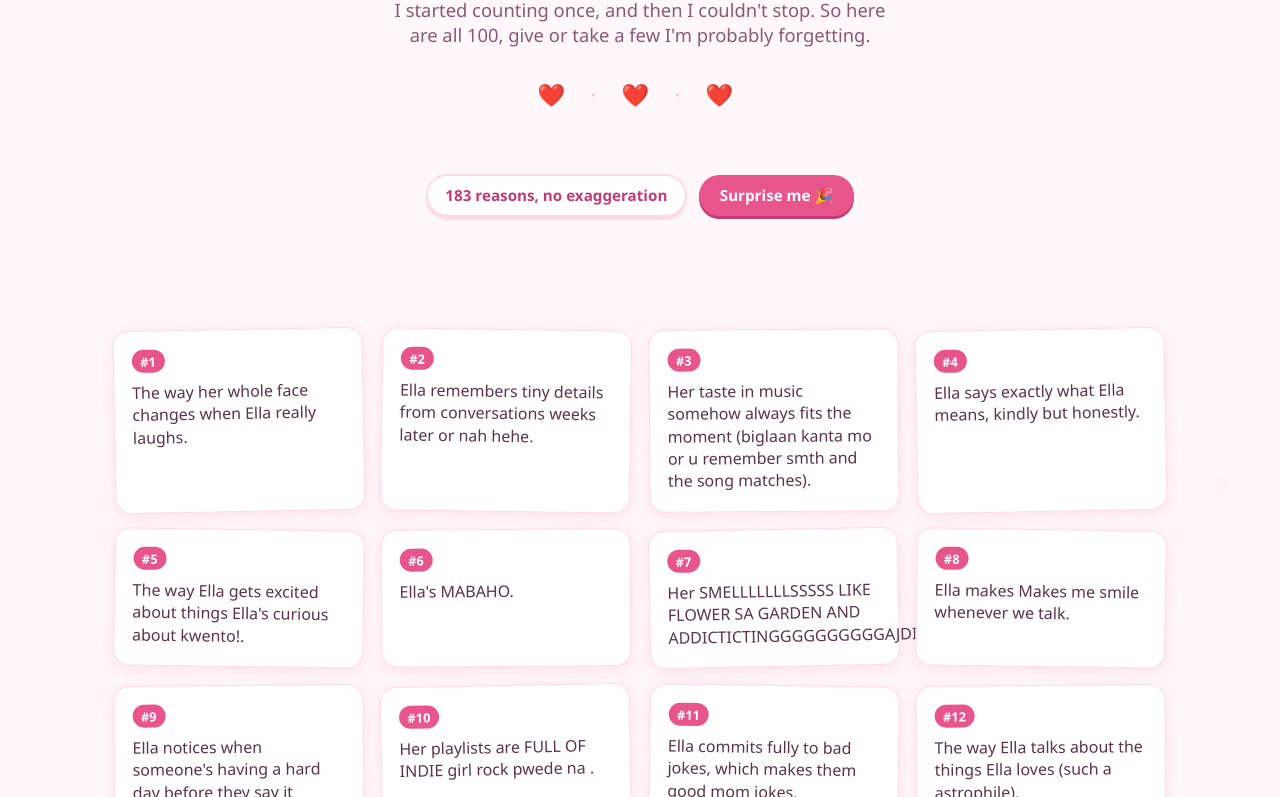
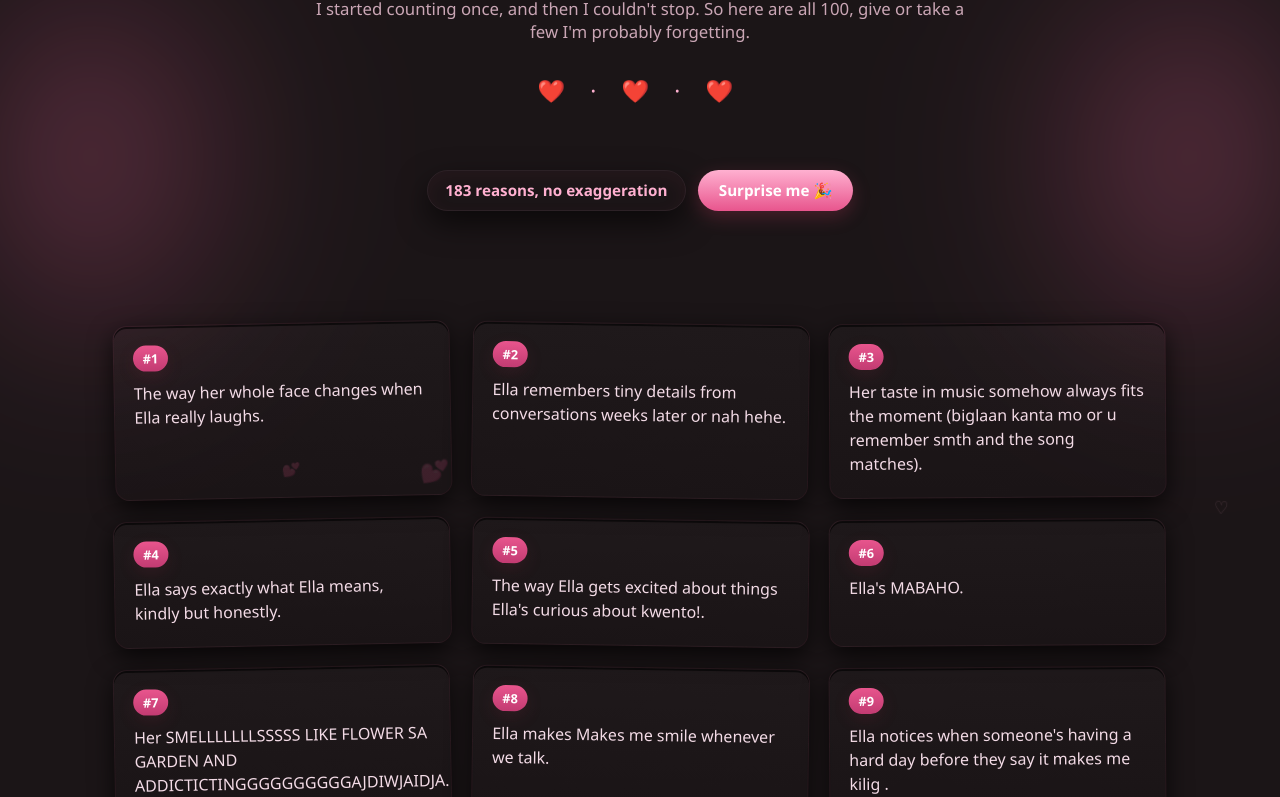
Before and after one commit to voltersa/ilikeellasomuch, a plain HTML site: page index.html in a window 1280 px wide. Shown: the part 243-1040 px from the top of the page. Drawn offline with Linux system fonts and the light colour scheme.

Commit message:
Style: dark theme + pink side glow (update)

```diff
--- a/index.html
+++ b/index.html
@@ -6,37 +6,47 @@
   <title>100 Reasons I Like Ella</title>
 <style>
   :root{
-    --cream:#FFF7FA;
-    --pink-soft:#FFD9E8;
-    --blush:#FFB8D9;
-    --rose:#E8558D;
-    --berry:#C23B72;
-    --gold:#F6C453;
-    --ink:#5A3348;
-    --card:#FFFFFF;
+    /* dark/pink theme */
+    --bg:#1b1517;           /* page background */
+    --panel:#0f0d0e;        /* card background */
+    --pink-100:#ffd9e8;
+    --pink-300:#ffb0d0;
+    --pink-500:#e8558d;
+    --pink-700:#c23b72;
+    --gold:#f6c453;
+    --text:#f3dbe6;         /* main text */
+    --muted:#caa6b5;
+    --card:#110f10;
   }
   *{box-sizing:border-box;}
   html{scroll-behavior:smooth;}
   body{
     margin:0;
-    background:var(--cream);
-    color:var(--ink);
+    background:var(--bg);
+    color:var(--text);
     font-family:'Segoe UI', Tahoma, Geneva, Verdana, sans-serif;
     overflow-x:hidden;
   }
 
-  /* floating hearts background */
+  /* strong pink side glows */
+  .glow{
+    position:fixed; top:0; bottom:0; width:22vw; pointer-events:none; z-index:0; filter:blur(80px); mix-blend-mode:screen;
+  }
+  .glow-left{ left:0; background: radial-gradient(circle at 20% 50%, rgba(232,85,141,0.45), rgba(232,85,141,0.18) 25%, transparent 55%); }
+  .glow-right{ right:0; background: radial-gradient(circle at 80% 50%, rgba(232,85,141,0.45), rgba(232,85,141,0.18) 25%, transparent 55%); }
+
+  /* floating hearts background (subtle on dark) */
   .floaters{
     position:fixed; inset:0; pointer-events:none; z-index:0; overflow:hidden;
   }
   .floaters span{
     position:absolute; bottom:-10%;
-    font-size:22px; color:var(--blush); opacity:.55;
+    font-size:20px; color:var(--pink-300); opacity:.18;
     animation: rise linear infinite;
   }
   @keyframes rise{
     0%{ transform:translateY(0) rotate(0deg); opacity:0; }
-    10%{ opacity:.55; }
+    10%{ opacity:.18; }
     100%{ transform:translateY(-120vh) rotate(25deg); opacity:0; }
   }
   @media (prefers-reduced-motion: reduce){
@@ -53,41 +63,44 @@
   .hero .eyebrow{
     font-family:'Segoe Print', 'Bradley Hand', cursive;
     font-size:1.6rem;
-    color:var(--berry);
+    color:var(--pink-300);
     display:block;
     margin-bottom:.25rem;
     transform:rotate(-2deg);
+    opacity:.95;
   }
   .hero h1{
     font-family:'Segoe UI', Tahoma, Geneva, Verdana, sans-serif;
-    font-weight:700;
+    font-weight:900;
     font-size:clamp(2.6rem, 7vw, 5rem);
     margin:0;
     line-height:1.05;
-    color:var(--rose);
-    text-shadow: 3px 3px 0 var(--pink-soft);
+    color:var(--pink-100);
+    /* bold pink 3D effect */
+    text-shadow: 6px 6px 0 var(--pink-700), 3px 3px 0 rgba(0,0,0,0.45);
+    letter-spacing:0.5px;
   }
   .hero h1 .num{
-    color:var(--berry);
-    -webkit-text-stroke: 1px var(--berry);
+    color:var(--pink-100);
+    -webkit-text-stroke: 1px rgba(0,0,0,0.45);
   }
   .hero p.sub{
-    max-width:520px;
+    max-width:680px;
     margin:1.1rem auto 0;
-    font-size:1.15rem;
-    color:#8a5a72;
+    font-size:1.05rem;
+    color:var(--muted);
   }
   .heart-divider{
     margin:2rem auto 0;
     font-size:1.4rem;
-    color:var(--blush);
+    color:var(--pink-300);
     letter-spacing:.6rem;
   }
 
   /* COUNTER / SHUFFLE BAR */
   .toolbar{
     position:relative; z-index:1;
-    max-width:640px;
+    max-width:740px;
     margin:0 auto 2.5rem;
     padding:0 1.5rem;
     display:flex;
@@ -97,31 +110,31 @@
     flex-wrap:wrap;
   }
   .pill{
-    background:var(--card);
-    border:2px solid var(--pink-soft);
+    background:transparent;
+    border:1px solid rgba(255,182,211,0.08);
     border-radius:999px;
     padding:.6rem 1.1rem;
-    font-weight:600;
+    font-weight:700;
     font-size:.95rem;
-    color:var(--berry);
-    box-shadow: 0 3px 0 var(--pink-soft);
+    color:var(--pink-300);
+    box-shadow: 0 6px 18px rgba(200,60,110,0.06) inset, 0 12px 30px rgba(0,0,0,0.6);
   }
   #shuffleBtn{
     cursor:pointer;
-    background:var(--rose);
+    background:linear-gradient(180deg,var(--pink-300),var(--pink-500));
     color:white;
     border:none;
     border-radius:999px;
     padding:.65rem 1.3rem;
     font-family:'Segoe UI', Tahoma, Geneva, Verdana, sans-serif;
-    font-weight:700;
+    font-weight:800;
     font-size:.95rem;
-    box-shadow:0 3px 0 var(--berry);
-    transition: transform .12s ease;
+    box-shadow:0 6px 18px rgba(194,59,94,0.28);
+    transition: transform .12s ease, box-shadow .12s ease;
   }
-  #shuffleBtn:hover{ transform: translateY(-2px); }
-  #shuffleBtn:active{ transform: translateY(1px); box-shadow:0 1px 0 var(--berry); }
-  #shuffleBtn:focus-visible, .pill:focus-visible{ outline:3px solid var(--gold); outline-offset:2px; }
+  #shuffleBtn:hover{ transform: translateY(-3px); box-shadow:0 12px 32px rgba(194,59,94,0.38); }
+  #shuffleBtn:active{ transform: translateY(1px); box-shadow:0 6px 12px rgba(194,59,94,0.22); }
+  #shuffleBtn:focus-visible, .pill:focus-visible{ outline:3px solid rgba(246,196,83,0.14); outline-offset:2px; }
 
   /* SPOTLIGHT (shuffle result) */
   #spotlight{
@@ -133,15 +146,15 @@
   }
   #spotlight .box{
     display:inline-block;
-    background:var(--card);
-    border:2px dashed var(--rose);
+    background:linear-gradient(180deg, rgba(255,255,255,0.02), rgba(255,255,255,0.01));
+    border:1px dashed rgba(232,85,141,0.12);
     border-radius:20px;
     padding:1.1rem 1.6rem;
     font-family:'Segoe Print', 'Bradley Hand', cursive;
-    font-size:1.5rem;
-    color:var(--berry);
+    font-size:1.25rem;
+    color:var(--pink-300);
     transform:rotate(-1deg);
-    box-shadow:0 6px 0 var(--pink-soft);
+    box-shadow:0 10px 40px rgba(232,85,141,0.06);
   }
 
   /* GRID */
@@ -151,70 +164,66 @@
     margin:0 auto;
     padding:0 1.5rem 5rem;
     display:grid;
-    grid-template-columns:repeat(auto-fill, minmax(230px,1fr));
-    gap:1.1rem;
+    grid-template-columns:repeat(auto-fill, minmax(300px,1fr));
+    gap:1.3rem;
   }
   .card{
-    background:var(--card);
-    border-radius:16px;
-    padding:1.1rem 1.1rem 1.2rem;
-    box-shadow:0 4px 14px rgba(232,85,141,0.12);
-    border:1px solid var(--pink-soft);
+    background:linear-gradient(180deg, rgba(255,255,255,0.02), rgba(0,0,0,0.03));
+    border-radius:14px;
+    padding:1.2rem 1.2rem 1.4rem;
+    box-shadow:0 8px 24px rgba(0,0,0,0.7), 0 2px 0 rgba(0,0,0,0.6) inset;
+    border:1px solid rgba(232,85,141,0.06);
     position:relative;
-    transition: transform .15s ease, box-shadow .15s ease;
+    transition: transform .18s cubic-bezier(.2,.9,.2,1), box-shadow .18s ease;
+    color:var(--text);
   }
   .card:nth-child(3n+1){ transform:rotate(-1.1deg); }
   .card:nth-child(3n+2){ transform:rotate(0.8deg); }
   .card:nth-child(3n){ transform:rotate(-0.4deg); }
   .card:hover{
-    transform: translateY(-4px) rotate(0deg) scale(1.02);
-    box-shadow:0 10px 22px rgba(232,85,141,0.22);
+    transform: translateY(-6px) rotate(0deg) scale(1.02);
+    box-shadow:0 20px 50px rgba(194,59,94,0.26);
     z-index:2;
   }
   .card .badge{
     font-family:'Segoe UI', Tahoma, Geneva, Verdana, sans-serif;
-    font-weight:600;
+    font-weight:700;
     font-size:.8rem;
     color:white;
-    background:var(--rose);
+    background:linear-gradient(180deg,var(--pink-500),var(--pink-700));
     display:inline-block;
-    padding:.15rem .55rem;
+    padding:.25rem .6rem;
     border-radius:999px;
-    margin-bottom:.55rem;
+    margin-bottom:.6rem;
+    box-shadow:0 6px 18px rgba(194,59,94,0.12);
   }
   .card p{
     margin:0;
     font-size:1rem;
-    line-height:1.4;
-    color:var(--ink);
+    line-height:1.5;
+    color:var(--text);
   }
-
-  /* EDIT NOTE */
-  .note{
-    max-width:640px;
-    margin:0 auto 3rem;
-    padding:1.2rem 1.5rem;
-    background:#fff;
-    border-left:5px solid var(--gold);
-    border-radius:10px;
-    font-size:.95rem;
-    color:#7a5063;
-    position:relative; z-index:1;
-  }
-  .note strong{ color:var(--berry); }
 
   footer{
     position:relative; z-index:1;
     text-align:center;
-    padding:2.5rem 1.5rem 3.5rem;
+    padding:3rem 1.5rem 4.5rem;
     font-family:'Segoe Print', 'Bradley Hand', cursive;
-    font-size:1.4rem;
-    color:var(--berry);
+    font-size:1.2rem;
+    color:var(--pink-300);
+  }
+
+  /* responsive tweaks */
+  @media (max-width:520px){
+    .grid{ grid-template-columns:1fr; padding:0 1rem 4rem; }
+    .hero h1{ font-size:2.4rem; }
   }
 </style>
 </head>
 <body>
 
+<div class="glow glow-left" aria-hidden="true"></div>
+<div class="glow glow-right" aria-hidden="true"></div>
 <div class="floaters" id="floaters"></div>
 
 <section class="hero">
@@ -244,8 +253,8 @@
     const s = document.createElement('span');
     s.textContent = heartChars[i % heartChars.length];
     s.style.left = Math.random()*100 + '%';
-    s.style.fontSize = (14 + Math.random()*20) + 'px';
-    s.style.animationDuration = (10 + Math.random()*14) + 's';
+    s.style.fontSize = (14 + Math.random()*18) + 'px';
+    s.style.animationDuration = (12 + Math.random()*16) + 's';
     s.style.animationDelay = (Math.random()*14) + 's';
     floaters.appendChild(s);
   }
```
